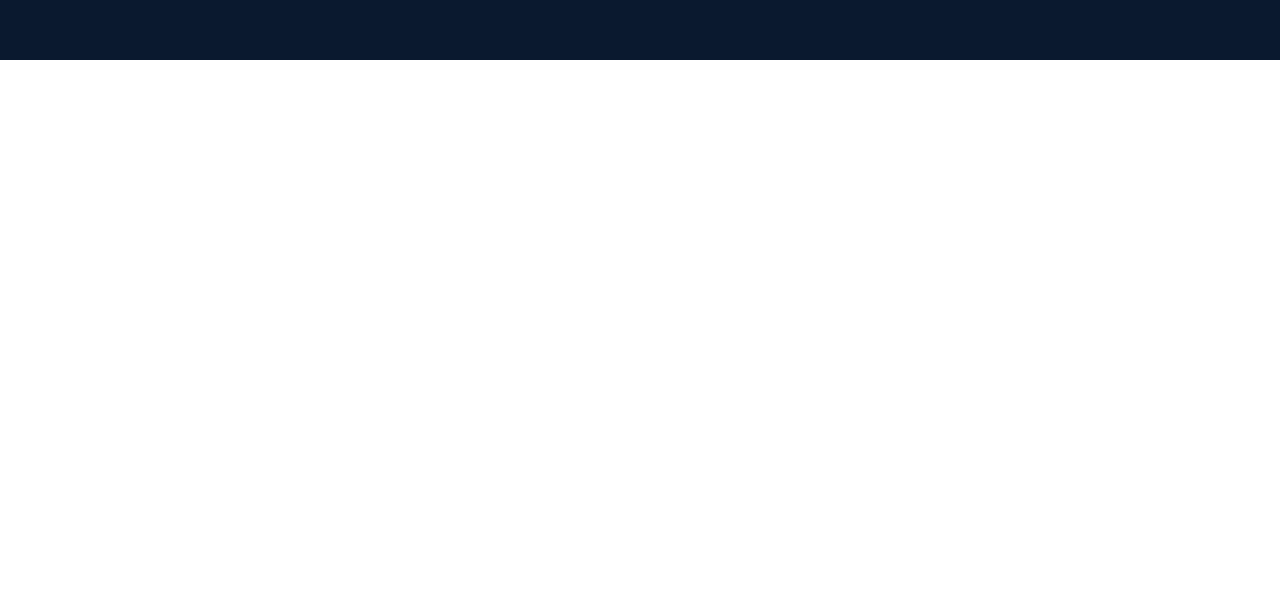
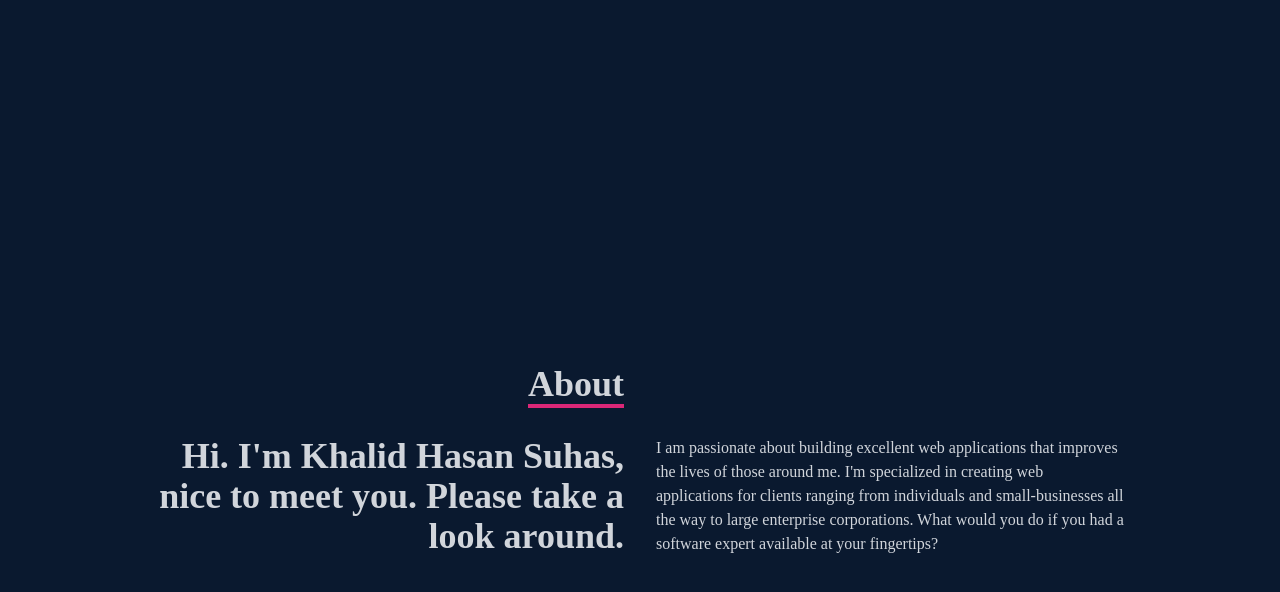
Before and after one commit to khalidhasansuhas/my-portfolio, a React (Create React App) app: page / in a window 1280 px wide. Shown: the part 740-1332 px from the top of the page. Before the commit the page ends 800 px from the top, so only its background shows below. Built offline with nearby package versions, Linux system fonts and the light colour scheme.

Commit message:
about component added

```diff
--- a/src/App.js
+++ b/src/App.js
@@ -1,5 +1,6 @@
 
 import './App.css';
+import About from './components/About';
 import Home from './components/Home';
 import Navbar from './components/Navbar';
 
@@ -8,6 +9,7 @@
     <div>
       <Navbar></Navbar>
       <Home></Home>
+      <About></About>
     </div>
   );
 }
--- /dev/null
+++ b/src/components/About.jsx
@@ -0,0 +1,32 @@
+import React from 'react';
+
+const About = () => {
+    return (
+        <div name='about' className='w-full h-screen bg-[#0a192f] text-gray-300'>
+            <div className='flex flex-col justify-center items-center w-full h-full'>
+                <div className='max-w-[1000px] w-full grid grid-cols-2 gap-8'>
+                    <div className='sm:text-right pb-8 pl-4'>
+                        <p className='text-4xl font-bold inline border-b-4 border-pink-600'>
+                            About
+                        </p>
+                    </div>
+                    <div></div>
+                </div>
+                <div className='max-w-[1000px] w-full grid sm:grid-cols-2 gap-8 px-4'>
+                    <div className='sm:text-right text-4xl font-bold'>
+                        <p>Hi. I'm Khalid Hasan Suhas, nice to meet you. Please take a look around.</p>
+                    </div>
+                    <div>
+                        <p>I am passionate about building excellent web applications that improves
+                            the lives of those around me. I'm specialized in creating web applications
+                            for clients ranging from individuals and small-businesses all the
+                            way to large enterprise corporations. What would you do if you had
+                            a software expert available at your fingertips?</p>
+                    </div>
+                </div>
+            </div>
+        </div>
+    );
+};
+
+export default About;
```
